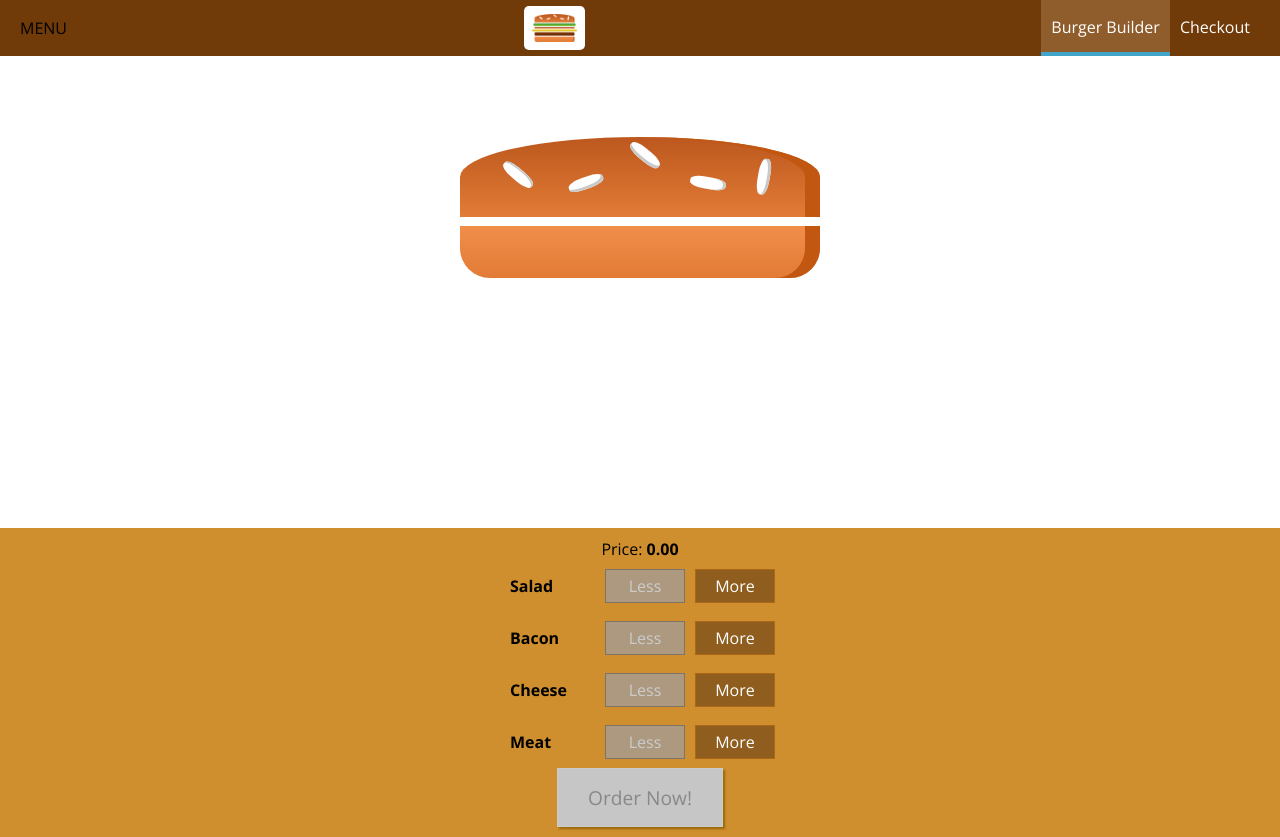
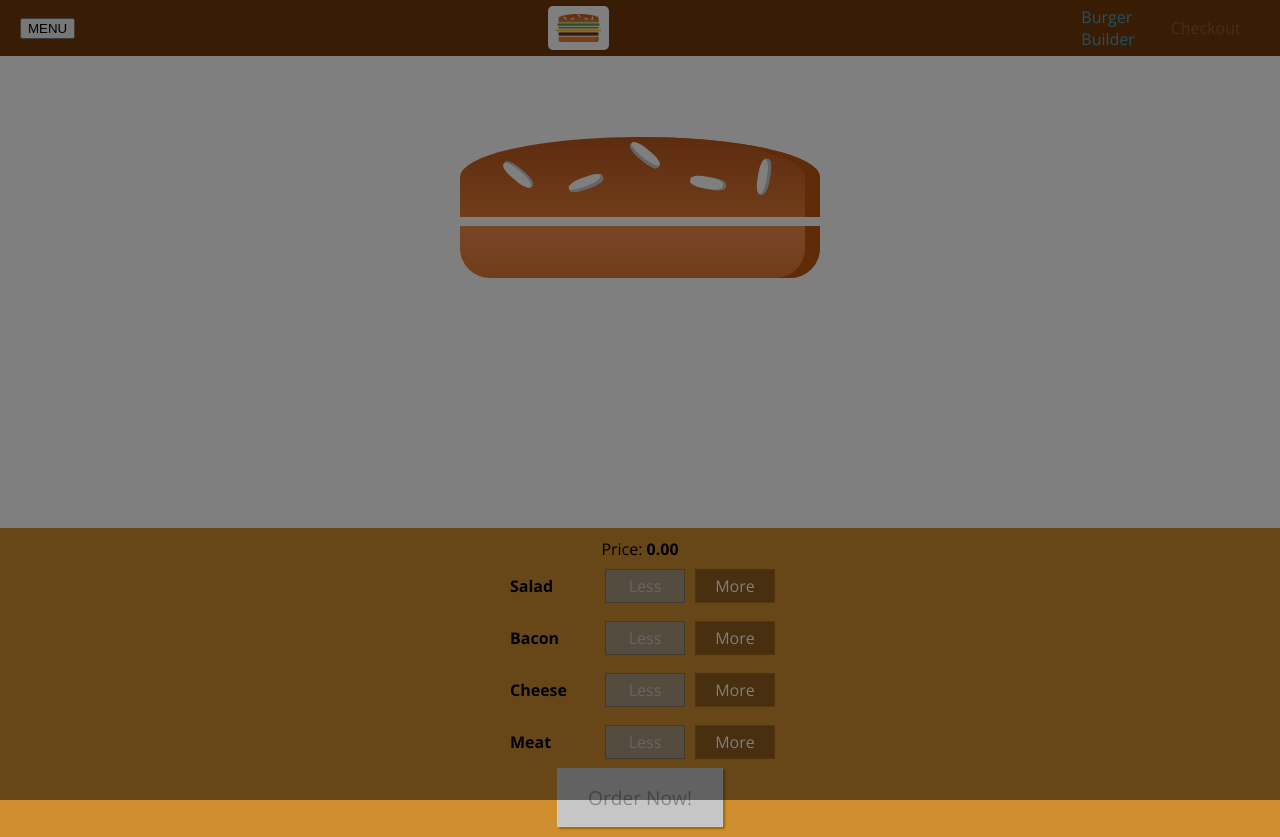
Before and after one commit to SergeyArenzon/MyBurger, a React app: page / in a window 1280 px wide. Built offline with nearby package versions, Linux system fonts and the light colour scheme.

Commit message:
add side drawer

```diff
--- a/src/components/Layout/Layout.js
+++ b/src/components/Layout/Layout.js
@@ -1,18 +1,40 @@
 
-import React from 'react';
+import React ,{ Component } from 'react';
 import Aux from '../../hoc/Aux';
 import classes from './Layout.module.css';
 import Toolbar from '../../components/Navigation/Toolbar/Toolbar';
 import SideDrawer from '../Navigation/Toolbar/SideDrawer/SideDrawer';
 
-const layout = ( props ) => (
-    <Aux>
-        <Toolbar/>
-        <SideDrawer/>
-        <main className={classes.Content}>
-            {props.children}
-        </main>
-    </Aux>
-);
+class Layout extends Component{
+    state = {
+        showSideDrawer: true
+    }
 
-export default layout;
+
+    sideDrawerClosedHandler = () => {
+        this.setState({showSideDrawer: false})
+    }
+    sideDrawerToggleHandler = () => {
+        this.setState((prevState) => {
+            return {showSideDrawer: !prevState.showSideDrawer}
+        });
+    }
+
+
+    render () {
+        return(
+        <Aux>
+            <Toolbar drawerToggleClicked={this.sideDrawerToggleHandler}/>
+            <SideDrawer
+            closed={this.sideDrawerClosedHandler}
+            open={this.state.showSideDrawer}
+            />
+
+            <main className={classes.Content}>
+                {this.props.children}
+            </main>
+        </Aux>);
+    }
+}
+
+export default Layout;
--- a/src/components/Navigation/Toolbar/NavigationItems/NavigationItem/NavigationItem.module.css
+++ b/src/components/Navigation/Toolbar/NavigationItems/NavigationItem/NavigationItem.module.css
@@ -1,19 +1,16 @@
 .NavigationItem {
-    margin: 0;
+    margin: 10px 0;
     box-sizing: border-box;
-    display: flex;
-    height: 100%;
-    align-items: center;
+    display: block;
+    width: 100%;
 
 
 }
 
 .NavigationItem a {
-    color: white;
+    color: #8f5c2c;
     text-decoration: none;
-    height: 100%;
-    padding: 16px 10px;
-    border-bottom: 4x solid transparent;
+    width: 100%;
     box-sizing: border-box;
     display: block;
 
@@ -23,6 +20,35 @@
 .NavigationItem a:hover,
 .NavigationItem a:active,
 .NavigationItem a.active {
-    background-color: #8f5c2c;
-    border-bottom: 4px solid #40a4c8;
+    color: #40a4c8;
 }
+
+@media(min-with: 500px) {
+    .NavigationItem {
+        margin: 0;
+        display: flex;
+        height: 100%;
+        align-items: center;
+        width: auto;
+
+
+    }
+
+    .NavigationItem a {
+        color: white;
+        height: 100%;
+        padding: 16px 10px;
+        border-bottom: 4x solid transparent;
+
+
+    }
+
+
+    .NavigationItem a:hover,
+    .NavigationItem a:active,
+    .NavigationItem a.active {
+        background-color: #8f5c2c;
+        border-bottom: 4px solid #40a4c8;
+        color: white;
+    }
+}
--- a/src/components/Navigation/Toolbar/NavigationItems/NavigationItems.module.css
+++ b/src/components/Navigation/Toolbar/NavigationItems/NavigationItems.module.css
@@ -5,5 +5,13 @@
     display: flex;
     align-items: center;
     height: 100%;
+    flex-flow: column;
 
 }
+
+@media (min-width: 500px) {
+    .NavigationItems {
+        flex-flow: row;
+
+    }
+}
--- /dev/null
+++ b/src/components/Navigation/Toolbar/SideDrawer/DrawerToggle/DrawerToggle.js
@@ -0,0 +1,12 @@
+
+import React from 'react';
+
+
+const drawerToggle = (props) => (
+
+    <button onClick={props.clicked}>MENU</button>
+
+
+);
+
+export default drawerToggle;
--- a/src/components/Navigation/Toolbar/SideDrawer/SideDrawer.js
+++ b/src/components/Navigation/Toolbar/SideDrawer/SideDrawer.js
@@ -2,12 +2,21 @@ import React from 'react';
 import Logo from '../../../Logo/Logo';
 import NavigationItems from '../NavigationItems/NavigationItems';
 import classes from './SideDrawer.module.css';
-
+import Backdrop from '../../../UI/Backdrop/Backdrop';
+import Aux from '../../../../hoc/Aux';
 
 const sideDrawer = (props) => {
-    //..
+    let attachedClasses = [classes.SideDrawer, classes.Close];
+    if(props.open) {
+        attachedClasses = [classes.SideDrawer, classes.Open]
+    }
     return (
-        <div className={classes.SideDrawer}>
+        <Aux>
+            <Backdrop
+            clicked={props.closed}
+            show={props.open}/>
+
+            <div className={attachedClasses.join(' ')}>
                 <div className={classes.Logo}>
                     <Logo/>
                 </div>
@@ -16,6 +25,10 @@ const sideDrawer = (props) => {
                     <NavigationItems/>
                 </nav>
             </div>
+        </Aux>
+
+
+
     );
 };
 
--- a/src/components/Navigation/Toolbar/SideDrawer/SideDrawer.module.css
+++ b/src/components/Navigation/Toolbar/SideDrawer/SideDrawer.module.css
@@ -28,4 +28,5 @@
 
 .Logo {
     height: 11%;
+    margin-bottom: 32px;
 }
--- a/src/components/Navigation/Toolbar/Toolbar.js
+++ b/src/components/Navigation/Toolbar/Toolbar.js
@@ -2,15 +2,17 @@ import React from 'react';
 import classes from './Toolbar.module.css';
 import Logo from '../../Logo/Logo';
 import NavigationItems from './NavigationItems/NavigationItems';
+import DrawerToggle from './SideDrawer/DrawerToggle/DrawerToggle';
+
 
 const toolbar = (props) => (
     <header className={classes.Toolbar}>
-        <div>MENU</div>
+        <DrawerToggle clicked={props.drawerToggleClicked}/>
         <div className={classes.Logo}>
             <Logo/>
         </div>
 
-        <nav>
+        <nav className={classes.DesktopOnly}>
             <NavigationItems/>
         </nav>
     </header>
--- a/src/components/Navigation/Toolbar/Toolbar.module.css
+++ b/src/components/Navigation/Toolbar/Toolbar.module.css
@@ -21,3 +21,9 @@
 .Logo {
     height: 80%;
 }
+
+@media (max-width: 499px) {
+    .DesktopOnly {
+        display: none;
+    }
+}
```
Lines whose indentation alone changed are shown as unchanged.
